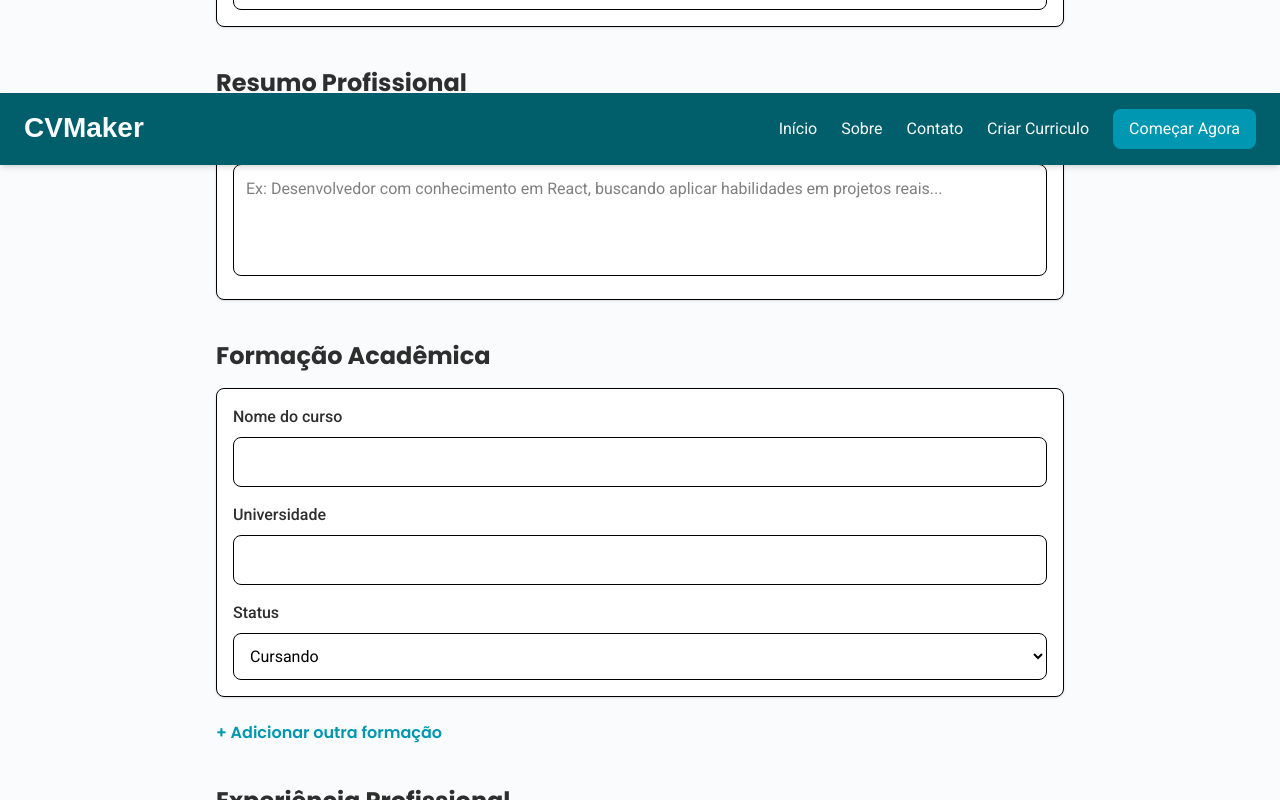
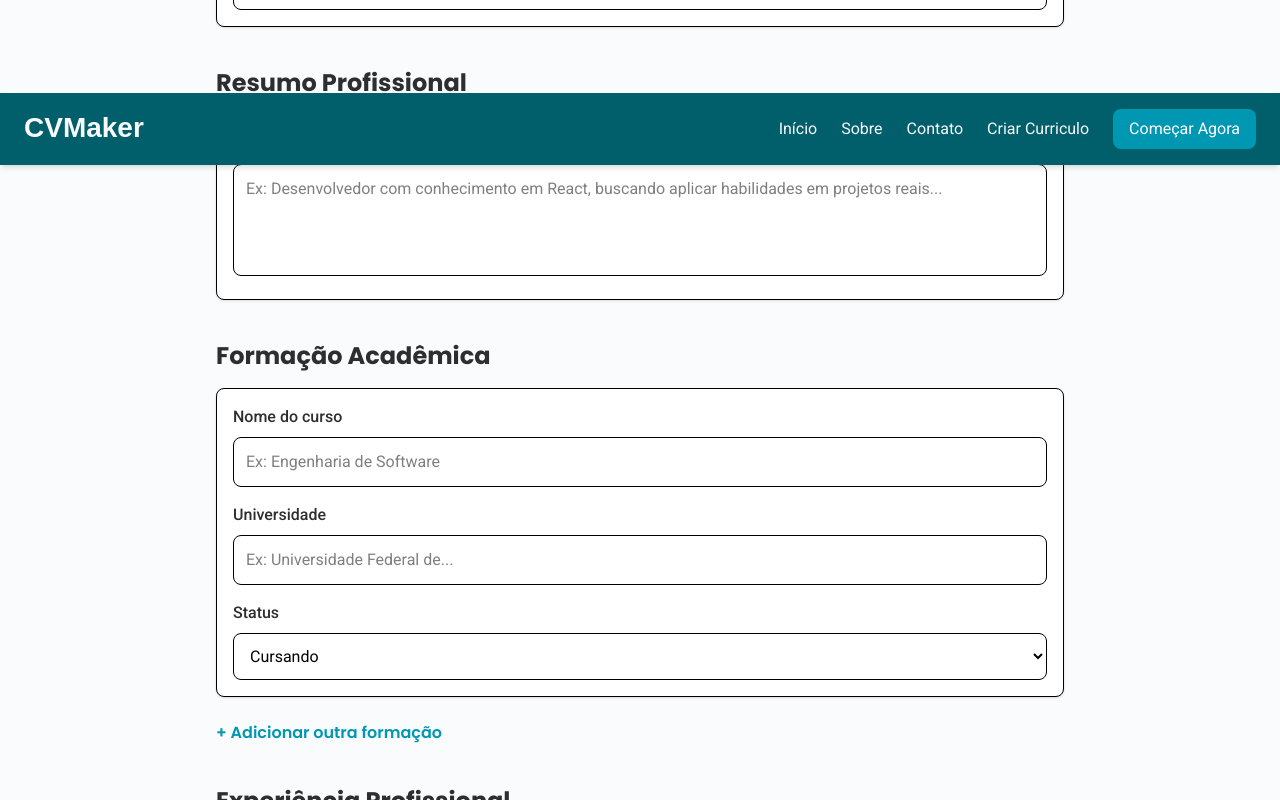
Before and after one commit to ArthurOliv2/cvmaker, a React (Vite) app: page /criar-curriculo in a window 1280 px wide. Both pictures are taken after typing "Sample", "Sample", "Sample", "Sample", "name@example.com", "Sample" into the empty fields and a click on the button "+ Adicionar outra formação". Shown: the part 773-1573 px from the top of the page. Built offline with nearby package versions, Linux system fonts and the light colour scheme.

Commit message:
acrescenta alguns placeholders

```diff
--- a/src/pages/CriarCurriculo/components/ExperienciaProfissional.jsx
+++ b/src/pages/CriarCurriculo/components/ExperienciaProfissional.jsx
@@ -52,6 +52,7 @@ function ExperienciaProfissional({ dados, setDados }) {
                             value={exp.empresa}
                             onChange={(e) => atualizarCampo(index, "empresa", e.target.value)}
                             className="w-full p-3 border rounded-lg"
+                            placeholder="Ex: Empresa X"
                         />
                     </div>
                     <div className="mb-4">
@@ -61,6 +62,7 @@ function ExperienciaProfissional({ dados, setDados }) {
                             value={exp.cargo}
                             onChange={(e) => atualizarCampo(index, "cargo", e.target.value)}
                             className="w-full p-3 border rounded-lg"
+                            placeholder="ex: Desenvolvedor Front-end"
                         />
                     </div>
 
--- a/src/pages/CriarCurriculo/components/FormacaoAcademica.jsx
+++ b/src/pages/CriarCurriculo/components/FormacaoAcademica.jsx
@@ -22,6 +22,7 @@ function FormacaoAcademica({ dados, setDados }) {
                             value={formacao.curso}
                             onChange={(e) => atualizarCampo(index, "curso", e.target.value)}
                             className="w-full p-3 border rounded-lg"
+                            placeholder="Ex: Engenharia de Software"
                         />
                     </div>
                     <div className="mb-4">
@@ -31,6 +32,7 @@ function FormacaoAcademica({ dados, setDados }) {
                             value={formacao.universidade}
                             onChange={(e) => atualizarCampo(index, "universidade", e.target.value)}
                             className="w-full p-3 border rounded-lg"
+                            placeholder="Ex: Universidade Federal de..."
                         />
                     </div>
                     <div>
```
